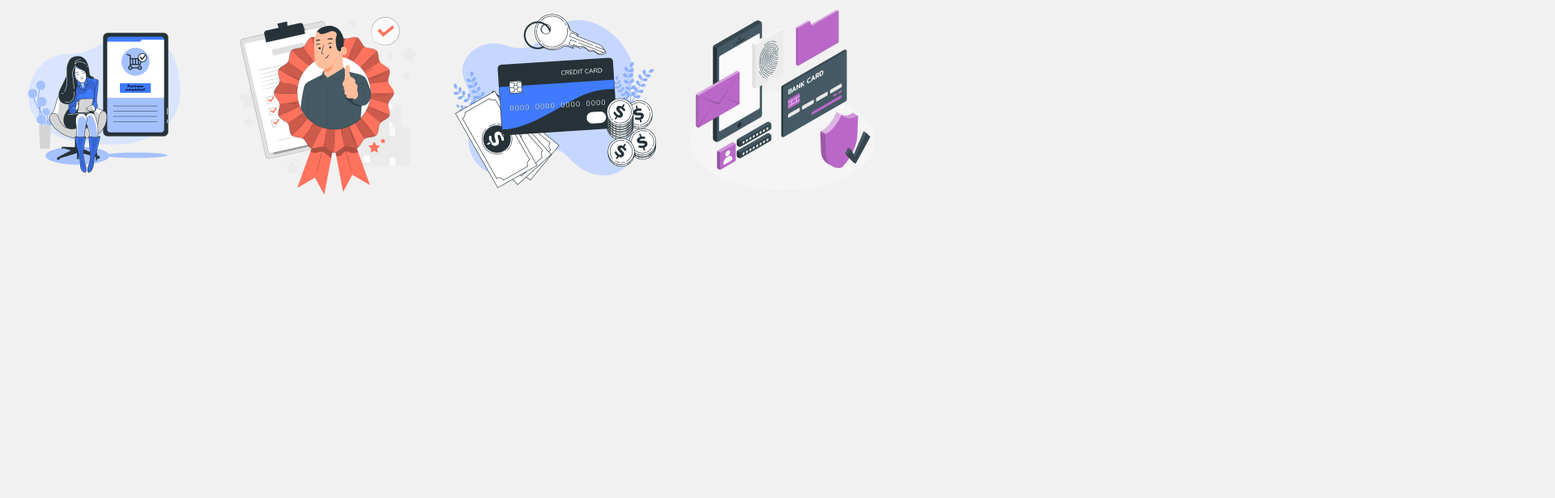
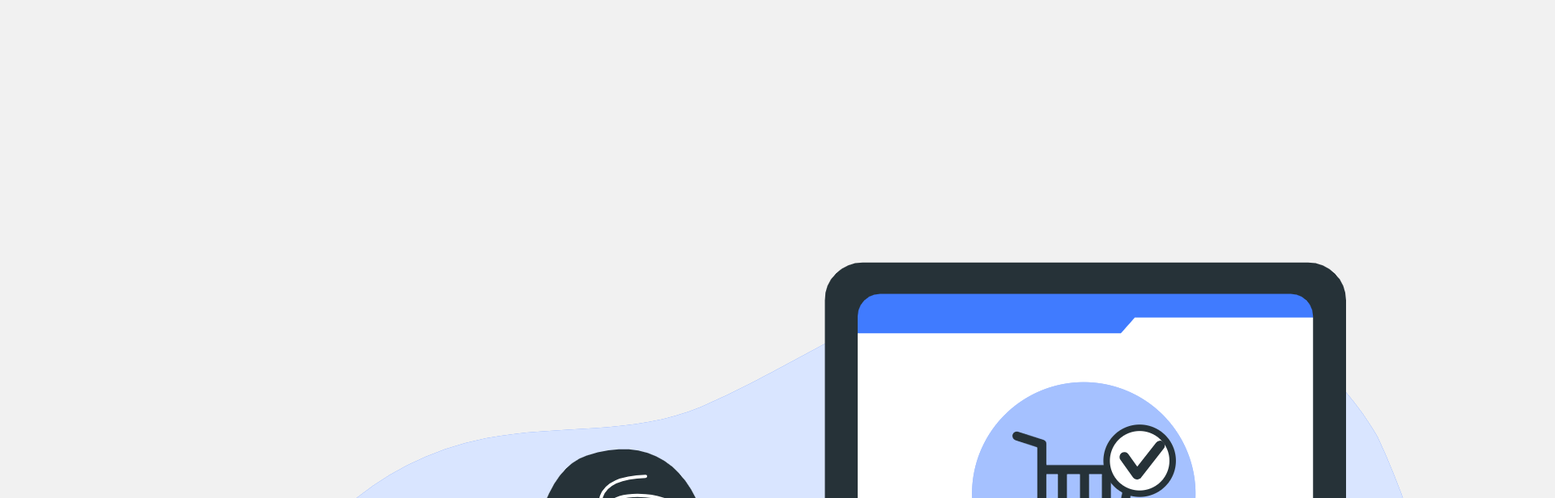
Before and after one commit to Vinoth82003/REACT-E-Commerce, a React (Create React App) app: page / in a window 1280 px wide. Shown: the top 616 px of the page at 81% size, 1920 px wide, since content can reach past the window. Built offline with nearby package versions, Linux system fonts and the light colour scheme.

Commit message:
login page simple html structure

```diff
--- a/src/components/Login.jsx
+++ b/src/components/Login.jsx
@@ -1,28 +1,20 @@
 import React from "react";
+import img1 from "../illus/buy best product.png";
+// import img2 from "../illus/best_seller.png";
+// import img3 from "../illus/secure payment.png";
+// import img4 from "../illus/Secure data.png";
 import "../css/login.css";
-import img1 from "../illus/buy best product.png";
-import img2 from "../illus/best_seller.png";
-import img3 from "../illus/secure payment.png";
-import img4 from "../illus/Secure data.png";
+
 const Login = () => {
   return (
     <>
       <div className="login_page">
-        <div className="inner_page">
-          <div className="left_images">
-            <div className="inner_image1">
-              <img src={img1} alt="left side show" />
-            </div>
-            <div className="inner_image1">
-              <img src={img2} alt="left side show" />
-            </div>
-            <div className="inner_image1">
-              <img src={img3} alt="left side show" />
-            </div>
-            <div className="inner_image1">
-              <img src={img4} alt="left side show" />
-            </div>
-          </div>
+        <div className="images">
+          <img src={img1} alt="show" />
+        </div>
+        <div className="inner_login">
+          <div className="left_images"></div>
+          <div className="login_page"></div>
         </div>
       </div>
     </>
--- a/src/css/login.css
+++ b/src/css/login.css
@@ -1,12 +1,7 @@
-.inner_image1 img {
-  width: 250px;
-  height: 250px;
+.login_page {
+  width: 100%;
+  height: 100%;
+  min-height: calc(100vh);
+  background: #333;
+  position: absolute;
 }
-
-.left_images {
-  display: flex;
-  align-items: center;
-  justify-content: center;
-  gap: 30px;
-  flex-wrap: wrap;
-}
```
